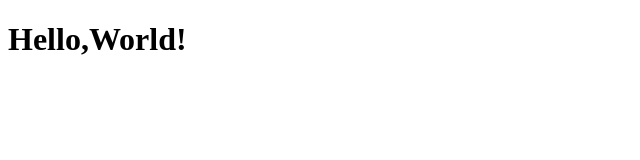
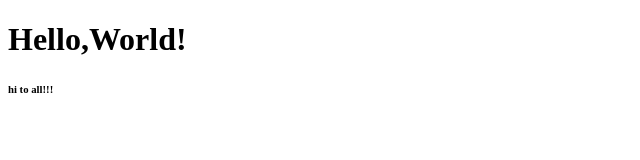
Before and after one commit to Nematullo-777/git-3, a plain HTML site: page index.html in a window 1280 px wide. Shown: the full height of the page, 0-640 px from the left. Drawn offline with Linux system fonts and the light colour scheme.

Commit message:
create input.css

```diff
--- a/index.html
+++ b/index.html
@@ -8,5 +8,6 @@
 </head>
 <body>
     <h1>Hello,World!</h1>
+    <h6>hi to all!!!</h6>
 </body>
 </html>
```
